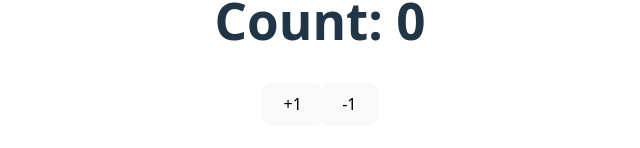
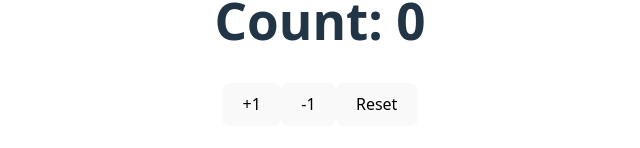
Before and after one commit to kaif21-cmd/React_, a React (Vite) app in the folder my-app/: page / in a window 1280 px wide. Shown: the part 358-506 px from the top of the page, without its empty margins (320-960 px from the left). Built offline with nearby package versions, Linux system fonts and the light colour scheme.

Commit message:
new_version

```diff
--- a/my-app/src/App.jsx
+++ b/my-app/src/App.jsx
@@ -83,6 +83,11 @@ const App = () => {
     setCount(count - 1)
   }
 
+  const resetz = () => {
+    setCount(0)
+    setMsg('')
+  }
+
   return (
     <div>
       <h1>Count: {count}</h1>
@@ -90,6 +95,7 @@ const App = () => {
 
       <button onClick={increment}>+1</button>
       <button onClick={decrement}>-1</button>
+      <button onClick={resetz}>Reset</button>
     </div>
   )
 }
```
